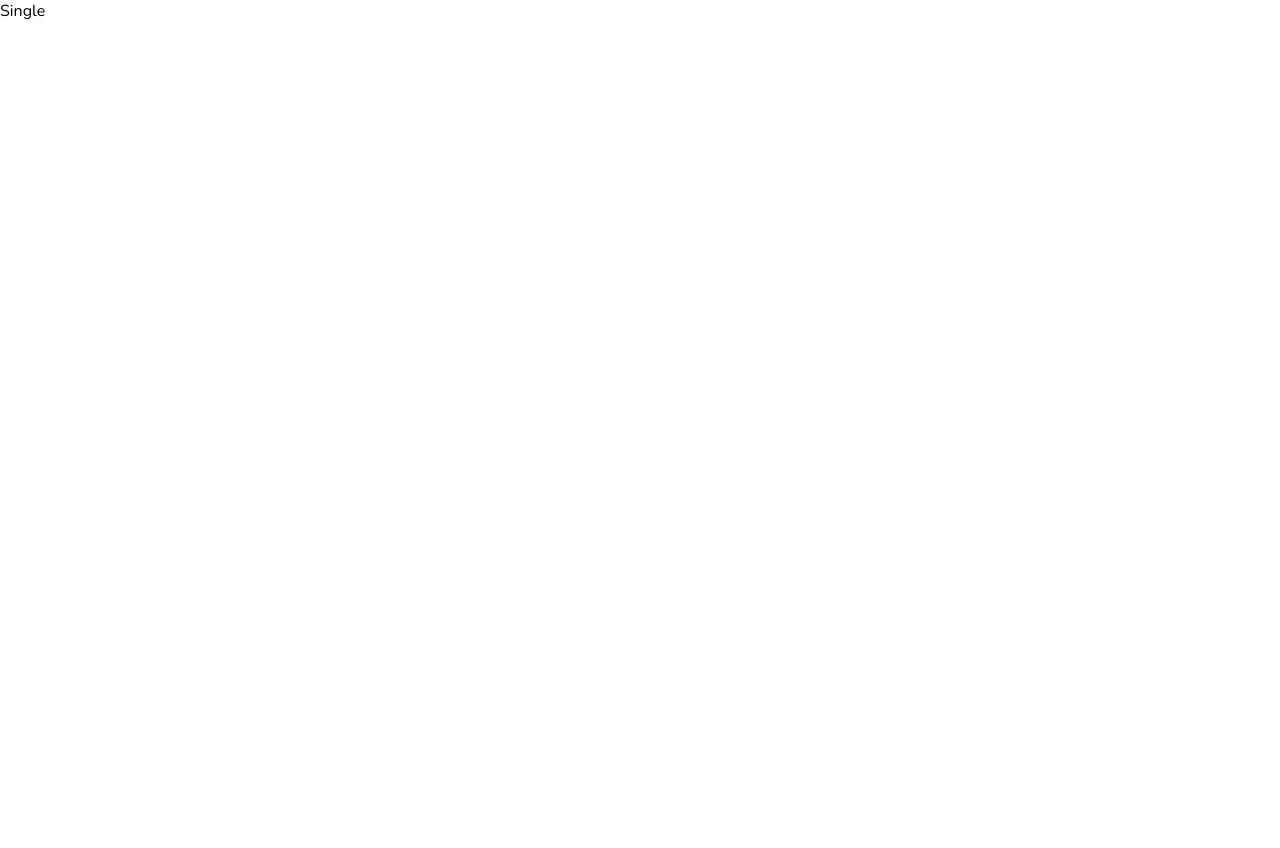
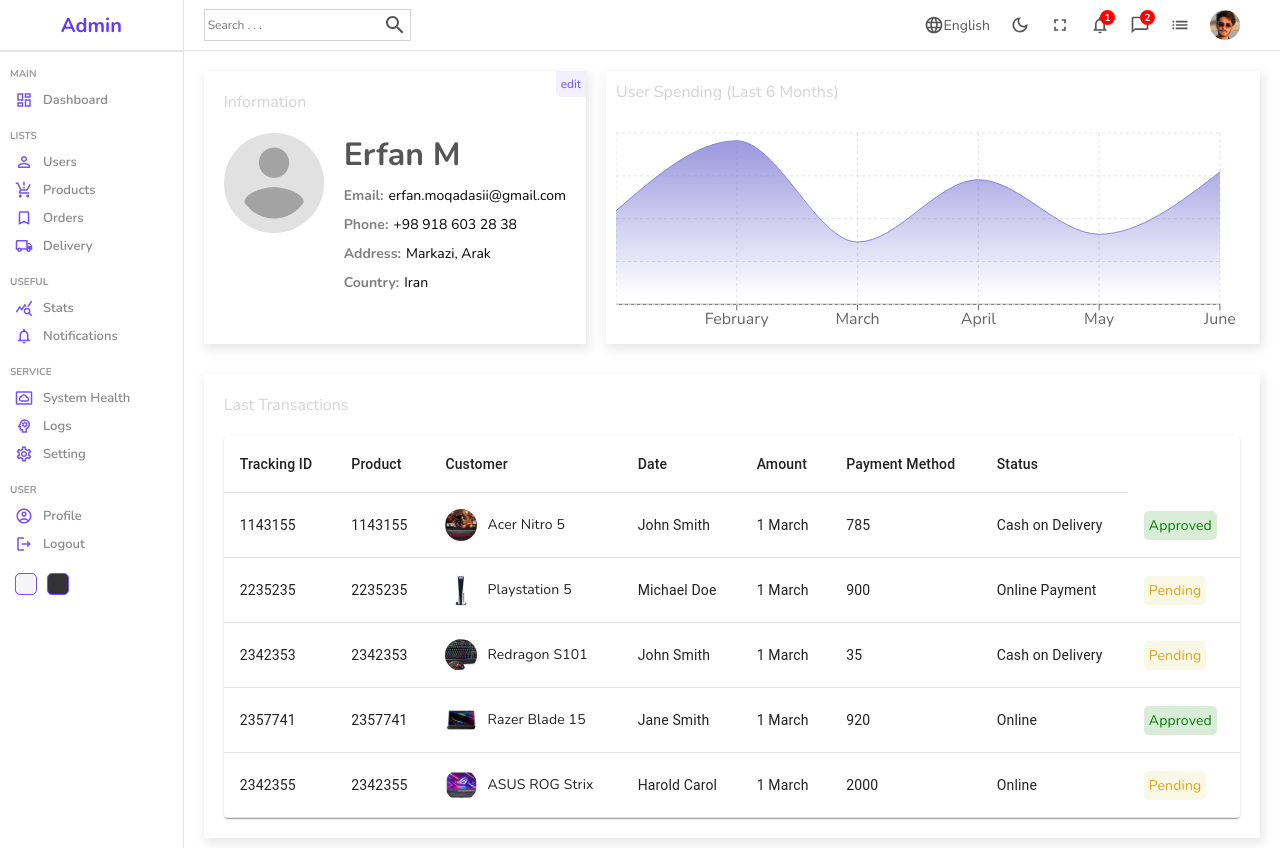
Before and after one commit to erfanmoghadasi/Dashboard, a React (Create React App) app: page /users/1 in a window 1280 px wide. Before the commit the page ends 800 px from the top, so only its background shows below. Built offline with nearby package versions, Linux system fonts and the light colour scheme.

Commit message:
create Single component

```diff
--- a/src/components/chart/Chart.js
+++ b/src/components/chart/Chart.js
@@ -20,11 +20,11 @@ const data = [
   { name: "June", Total: 1700 },
 ];
 
-function Chart() {
+function Chart({ aspect, title }) {
   return (
     <div className="chart">
-      <div className="title">Last 6 Months (Revenue)</div>
-      <ResponsiveContainer width="100%" aspect={2 / 1}>
+      <div className="title">{title}</div>
+      <ResponsiveContainer width="100%" aspect={aspect}>
         <AreaChart
           width={730}
           height={250}
--- a/src/pages/home/Home.js
+++ b/src/pages/home/Home.js
@@ -23,7 +23,7 @@ function Home() {
                 </div>
                 <div className="charts">
                     <Featured />
-                    <Chart />
+                    <Chart title="Last 6 Months (Revenue)" aspect={2/1}/>
                 </div>
                 <div className="listContainer">
                     <div className="listTitle">Latest Transactions</div>
--- a/src/pages/single/Single.js
+++ b/src/pages/single/Single.js
@@ -1,10 +1,59 @@
 import React from 'react';
-import './Single.scss'
+import './Single.scss';
 
-function Single(props) {
+//avatar
+import avatar from "../../assets/avatar.png";
+
+//Components
+import Sidebar from '../../components/sidebar/Sidebar';
+import Nabvar from '../../components/navbar/Nabvar';
+import Chart from '../../components/chart/Chart';
+import TableList from '../../components/tableList/TableList';
+
+function Single() {
     return (
-        <div>
-            Single
+        <div className='single'>
+            <Sidebar />
+            <div className="singleContainer">
+                <Nabvar />
+                <div className="top">
+                    <div className="left">
+                        <div className="editButton">edit</div>
+                        <div className="title">Information</div>
+                        <div className="item">
+                            <img src={avatar} alt="avatar" className="itemImg" />
+                            <div className="details">
+                                <h1 className="itemTitle">Erfan M</h1>
+                                <div className="detailItem">
+                                    <span className="itemKey">Email:</span>
+                                    <span className="itemValue">erfan.moqadasii@gmail.com</span>
+                                </div>
+                                <div className="detailItem">
+                                    <span className="itemKey">Phone:</span>
+                                    <span className="itemValue">+98 918 603 28 38</span>
+                                </div>
+                                <div className="detailItem">
+                                    <span className="itemKey">Address:</span>
+                                    <span className="itemValue">Markazi, Arak</span>
+                                </div>
+                                <div className="detailItem">
+                                    <span className="itemKey">Country:</span>
+                                    <span className="itemValue">Iran</span>
+                                </div>
+                            </div>
+                        </div>
+                    </div>
+
+
+                    <div className="right">
+                        <Chart aspect={3/1} title='User Spending (Last 6 Months)'/>
+                    </div>
+                </div>
+                <div className="bottom">
+                <div className="title">Last Transactions</div>
+                    <TableList />
+                </div>
+            </div>
         </div>
     );
 }
--- a/src/pages/single/Single.scss
+++ b/src/pages/single/Single.scss
@@ -0,0 +1,85 @@
+.single{
+    display: flex;
+    width: 100%;
+
+    .singleContainer{
+        flex: 6;
+
+        .top {
+            padding: 20px;
+            display: flex;
+            gap: 20px;
+
+            .left {
+                flex: 1;
+                padding: 20px;
+                -webkit-box-shadow: 2px 4px 10px 1px rgba(0, 0, 0, 0.47);
+                box-shadow: 2px 4px 10px 1px rgba(201, 201, 201, 0.47);
+                position: relative;
+
+                .editButton {
+                    position: absolute;
+                    right: 0;
+                    top: 0;
+                    padding: 5px;
+                    font-size: 12px;
+                    color: #7451f8;
+                    background: #7451f818;
+                    cursor: pointer;
+                    border-radius: 0 0 0 5px;
+                }
+
+                .item {
+                    display: flex;
+                    gap: 20px;
+
+                    .itemImg {
+                        width: 100px;
+                        height: 100px;
+                        border-radius: 50%;
+                        object-fit: cover;
+                    }
+
+                    .details {
+                        .itemTitle {
+                            margin-bottom: 10px;
+                            color: #555;
+                        }
+
+                        .detailItem {
+                            margin-bottom: 10px;
+                            font-size: 14px;
+
+                            .itemKey {
+                                font-weight: bold;
+                                color: gray;
+                                margin-right: 5px;
+                            }
+
+                            .itemValue {
+                                font-weight: 300;
+                            }
+                        }
+                    }
+                }
+            }
+
+            .right {
+                flex: 2;
+            }
+        }
+
+        .bottom {
+            padding: 20px;
+            -webkit-box-shadow: 2px 4px 10px 1px rgba(0, 0, 0, 0.47);
+            box-shadow: 2px 4px 10px 1px rgba(201, 201, 201, 0.47);
+            margin:10px 20px;
+        }
+
+        .title {
+            font-size: 16px;
+            color: lightgray;
+            margin-bottom: 20px;
+        }
+    }
+}
```
